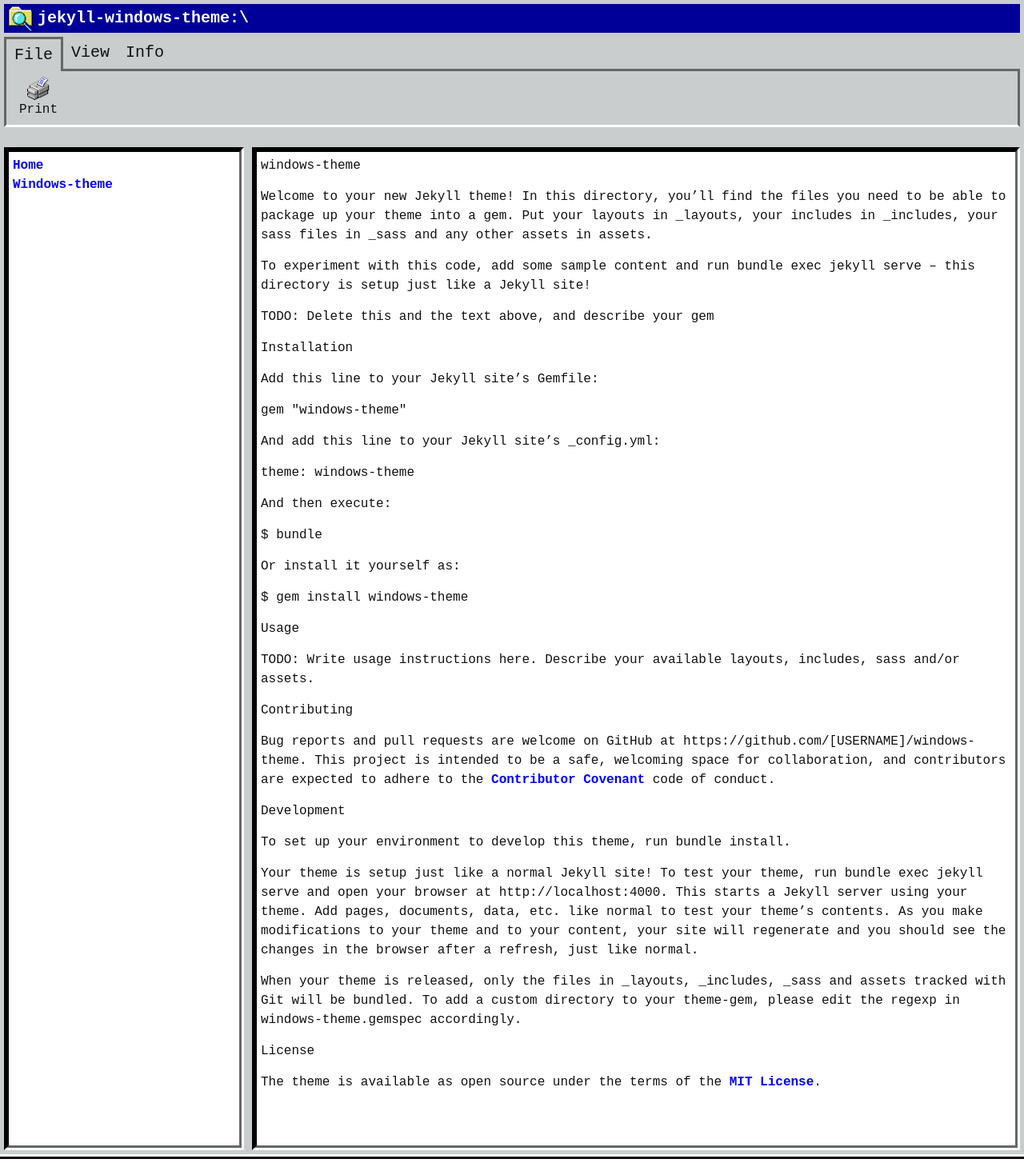
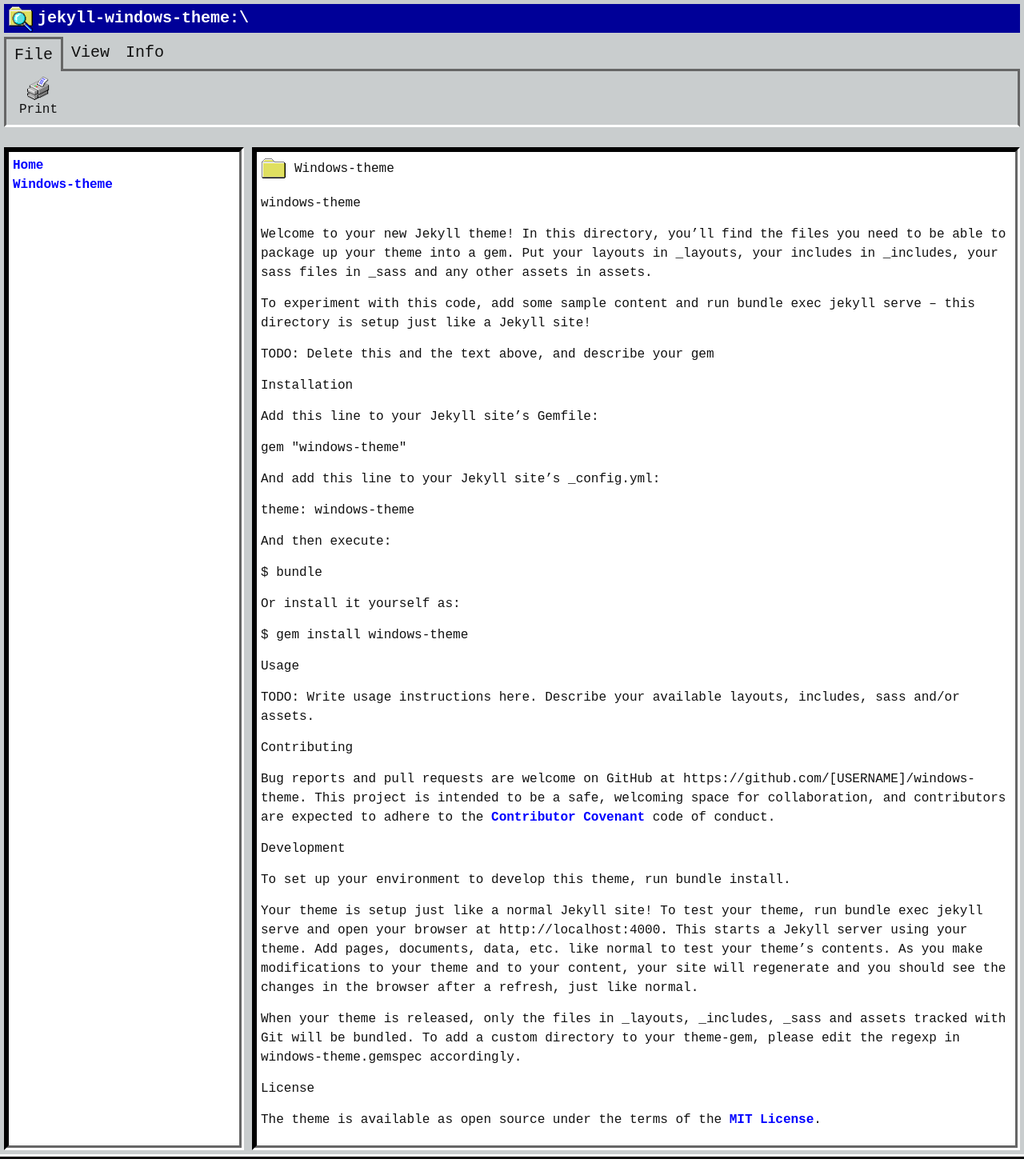
Before and after one commit to kelwynOliveira/jekyll-windows-theme, a Jekyll site: the page built from README.md, in a window 1280 px wide. Shown: the whole page at 80% size. Built offline with Jekyll 4.4.1, drawn with Linux system fonts in a browser that asks for light colours; our own code applies the rules of GitHub Pages for plain Markdown files.

Commit message:
Content area style

```diff
--- a/_layouts/archive.html
+++ b/_layouts/home.html
@@ -2,4 +2,29 @@
 layout: default
 ---
 
+{%- assign default_paths = site.pages | map: "path" -%}
+{%- assign page_paths = site.header_pages | default: default_paths -%}
+
+<ul class="presentation">
+  {%- if page_paths -%}
+  {%- for path in page_paths -%}
+  {%- assign my_page = site.pages | where: "path", path | first -%}
+  {%- if my_page.title -%}
+  {% unless my_page.exclude %}
+  <li class="article-item">
+    <a class="article-link" href="{{ my_page.url | relative_url }}">
+      <img class="article-img" src="{{ 'assets/img/folder.png' | relative_url }}" alt="">
+      <span class="article-title">{{ my_page.title | escape | capitalize }}</span>
+    </a>
+  </li>
+  {% endunless %}
+  {%- endif -%}
+  {%- endfor -%}
+  {%- endif -%}
+
+
+
+</ul>
+
+
 {{ content }}
--- a/_sass/style/_layout.scss
+++ b/_sass/style/_layout.scss
@@ -150,6 +150,26 @@ body {
   }
 }
 
+// Aside
+
+// Main window
+.presentation {
+  li + li {
+    margin-top: 10px;
+  }
+
+  .article-link {
+    color: $text-color;
+    font-weight: $base-font-weight;
+    display: flex;
+    align-items: center;
+    gap: 10px;
+    &:hover {
+      text-decoration: none;
+    }
+  }
+}
+
 // footer
 .footer {
   border-top: $border-light;
```
Also changed, not shown: assets/img/folder.png (added).
